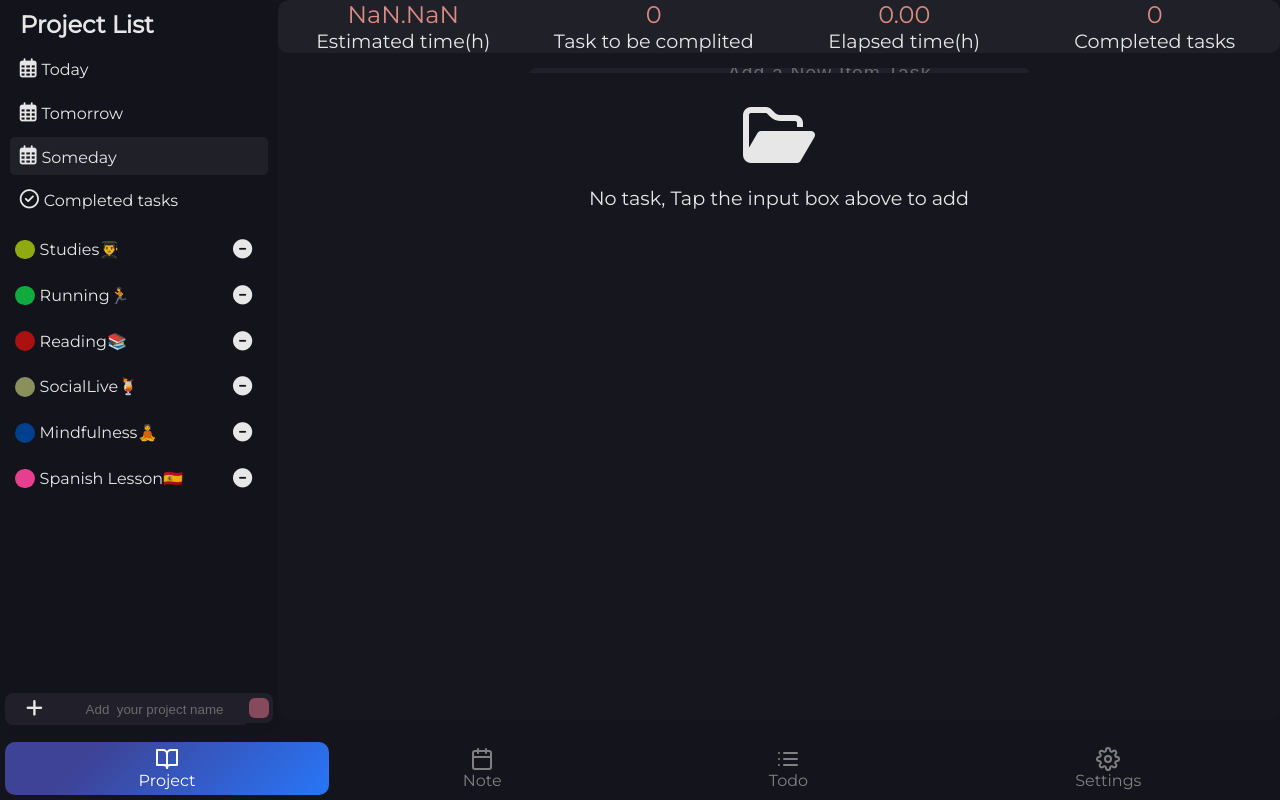
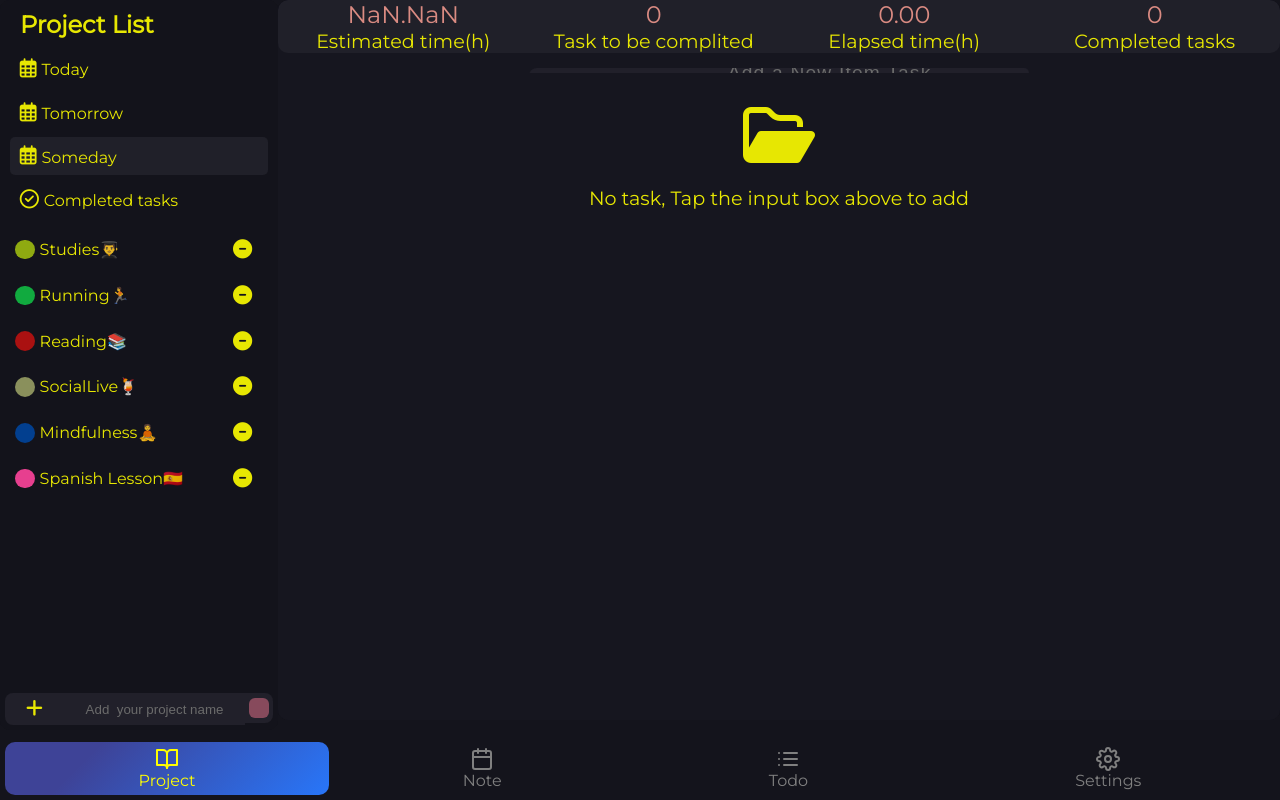
Before and after one commit to bartlomiejra/toDoPomodoro, a website: page index.html in a window 1280 px wide. Drawn offline with nearby package versions, Linux system fonts and the light colour scheme; a script that the page names is missing.

Commit message:
update firebase branch

```diff
--- a/public/css/virables.scss
+++ b/public/css/virables.scss
@@ -14,7 +14,7 @@ $timer: linear-gradient(315deg, #3f0d12 0%, #a71d31 74%);
 $numbercolor: #f1998f;
 $lightcolor: #a9ded8;
 $darkfont: #1c2426;
-$fontcolor: #fff;
+$fontcolor: yellow;
 $addProject: #b17676;
 $addProjectbtn: #b17676;
 $shadow: drop-shadow(0 0.2rem 0.25rem rgb (0, 0, 0 / 20%));
```
Also changed, not shown: public/css/style.css, 1 other file.
